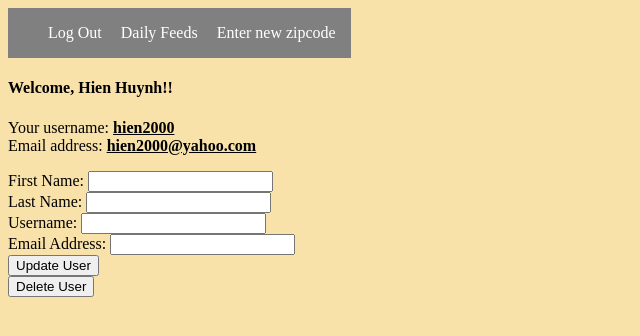
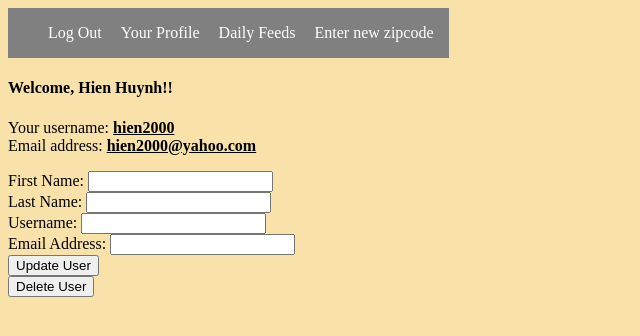
Before and after one commit to LongVu80/final_project, a Django app: page /editUser/3 in a window 1280 px wide. Shown: the top 336 px of the page, without its empty margins (0-640 px from the left). Run offline with Django 3.2, Linux system fonts and the light colour scheme; data comes from the database, SQL or seed files in the repository; both versions use the stored data as it was after the commit.

Commit message:
update navbar of editUser page

```diff
--- a/rateApp/templates/editUser.html
+++ b/rateApp/templates/editUser.html
@@ -13,6 +13,7 @@
             <nav class="navbar">
             <ul>
                 <li><a href="/logout">Log Out</a></li>
+                <li><a href="/profile/">Your Profile</a></li>
                 <li><a href="/success/">Daily Feeds</a></li>
                 <li><a href="/zipcode/">Enter new zipcode</a></li>
             </ul>
```
Also changed, not shown: db.sqlite3.
